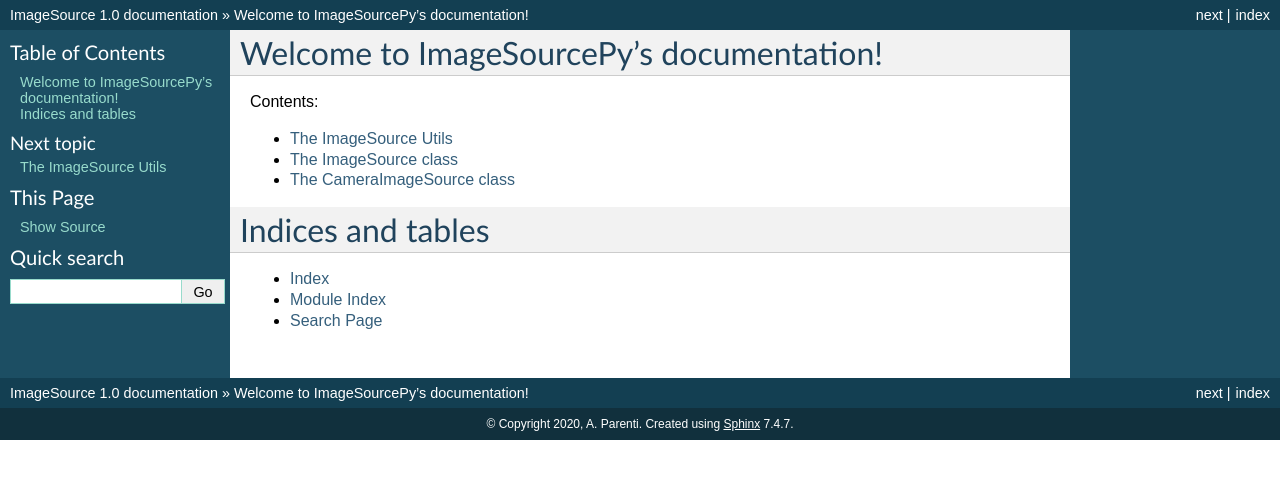
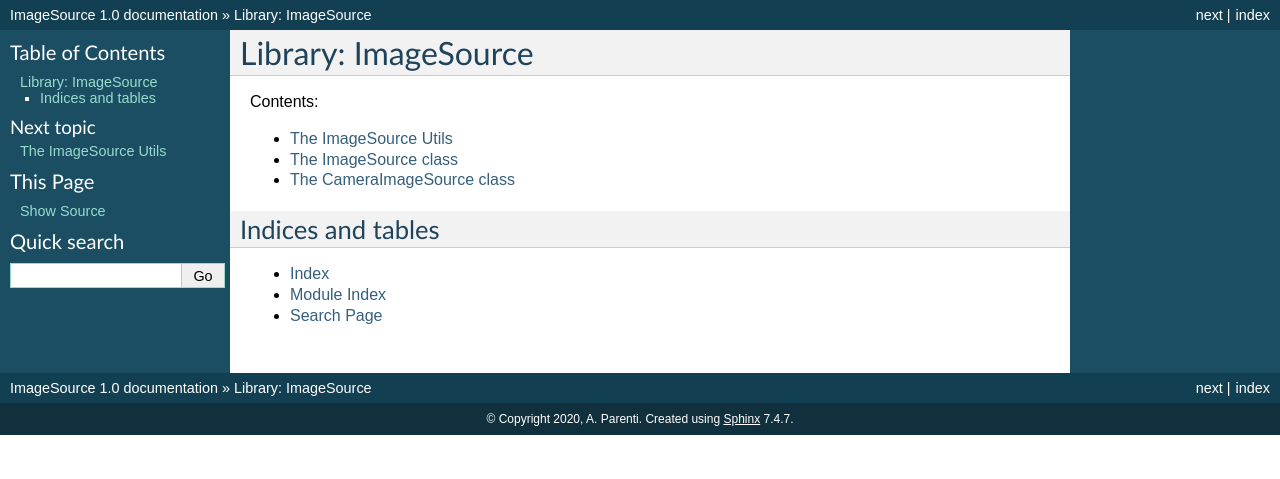
Before and after one commit to European-XFEL/imageSource, a Sphinx documentation site: the page built from doc/source/index.rst, in a window 1280 px wide. Shown: the top 479 px of the page. Built offline with Sphinx 7.4.7, drawn with Linux system fonts in a browser that asks for light colours.

Commit message:
Document using doxygen + breathe

```diff
--- a/doc/requirements.txt
+++ b/doc/requirements.txt
@@ -1,3 +1,4 @@
 git+https://git.xfel.eu/gitlab/xfel-rtd/rtd-conf.git
+sphinx==1.4.5
 slumber==0.7.1
 breathe==4.7.3
--- a/doc/source/camera_image_source.rst
+++ b/doc/source/camera_image_source.rst
@@ -8,3 +8,9 @@
 devices.
 In addition to the functionalities provided by its :ref:`base class
 <image_source>`, this class provides a default scene for cameras.
+
+.. doxygenclass:: karabo::CameraImageSource
+   :project: ImageSource
+   :members:
+   :protected-members:
+   :outline:
--- a/doc/source/conf.py
+++ b/doc/source/conf.py
@@ -17,7 +17,9 @@
 # add these directories to sys.path here. If the directory is relative to the
 # documentation root, use os.path.abspath to make it absolute, like shown here.
 #
-# import os
+import os
+import os.path
+import subprocess
 # import sys
 # sys.path.insert(0, os.path.abspath('.'))
 
@@ -35,6 +37,7 @@
     'sphinx.ext.mathjax',
     'sphinx.ext.ifconfig',
     'sphinx.ext.viewcode',
+    'breathe',
 ]
 
 # Add any paths that contain templates here, relative to this directory.
@@ -151,7 +154,7 @@
 # html_logo = None
 
 # The name of an image file (relative to this directory) to use as a favicon of
-# the docs.  This file should be a Windows icon file (.ico) being 16x16 or 32x32
+# the docs. This file should be a Windows icon file (.ico) being 16x16 or 32x32
 # pixels large.
 #
 # html_favicon = None
@@ -346,3 +349,13 @@
 
 # Example configuration for intersphinx: refer to the Python standard library.
 intersphinx_mapping = {'https://docs.python.org/': None}
+
+# make doxygen output
+doxydir = '../build/doxygen'
+if not os.path.exists(doxydir):
+    os.makedirs(doxydir)
+subprocess.call('doxygen', shell=True)
+
+# we use breathe to include doxygen output into our sphinx documentation
+breathe_projects = {"ImageSource": os.path.abspath("{}/xml").format(doxydir)}
+breathe_default_project = "ImageSource"
--- a/doc/source/image_source.rst
+++ b/doc/source/image_source.rst
@@ -13,3 +13,9 @@
 The advantage of using this class, is that it can take care of creating the
 necessary output channels in the schema, and it provides functions to output
 images and End-of-Stream signals to them.
+
+.. doxygenclass:: karabo::ImageSource
+   :project: ImageSource
+   :members:
+   :protected-members:
+   :outline:
--- a/doc/source/index.rst
+++ b/doc/source/index.rst
@@ -1,12 +1,13 @@
-.. ImageSourcePy documentation master file, created by
+.. ImageSource documentation master file, created by
    sphinx-quickstart on Wed Jan  8 12:38:44 2020.
    You can adapt this file completely to your liking, but it should at least
    contain the root `toctree` directive.
 
 .. _welcome:
 
-Welcome to ImageSourcePy's documentation!
-=========================================
+====================
+Library: ImageSource
+====================
 
 Contents:
 
--- a/doc/source/utils.rst
+++ b/doc/source/utils.rst
@@ -6,3 +6,6 @@
 
 `karabo::utils` namespace contains functions which are of common use for image
 source devices. This is the list of the currently provided ones:
+
+.. doxygenfunction:: karabo::util::unpackMono12Packed
+   :project: ImageSource
```
Also changed, not shown: 2 other files.
